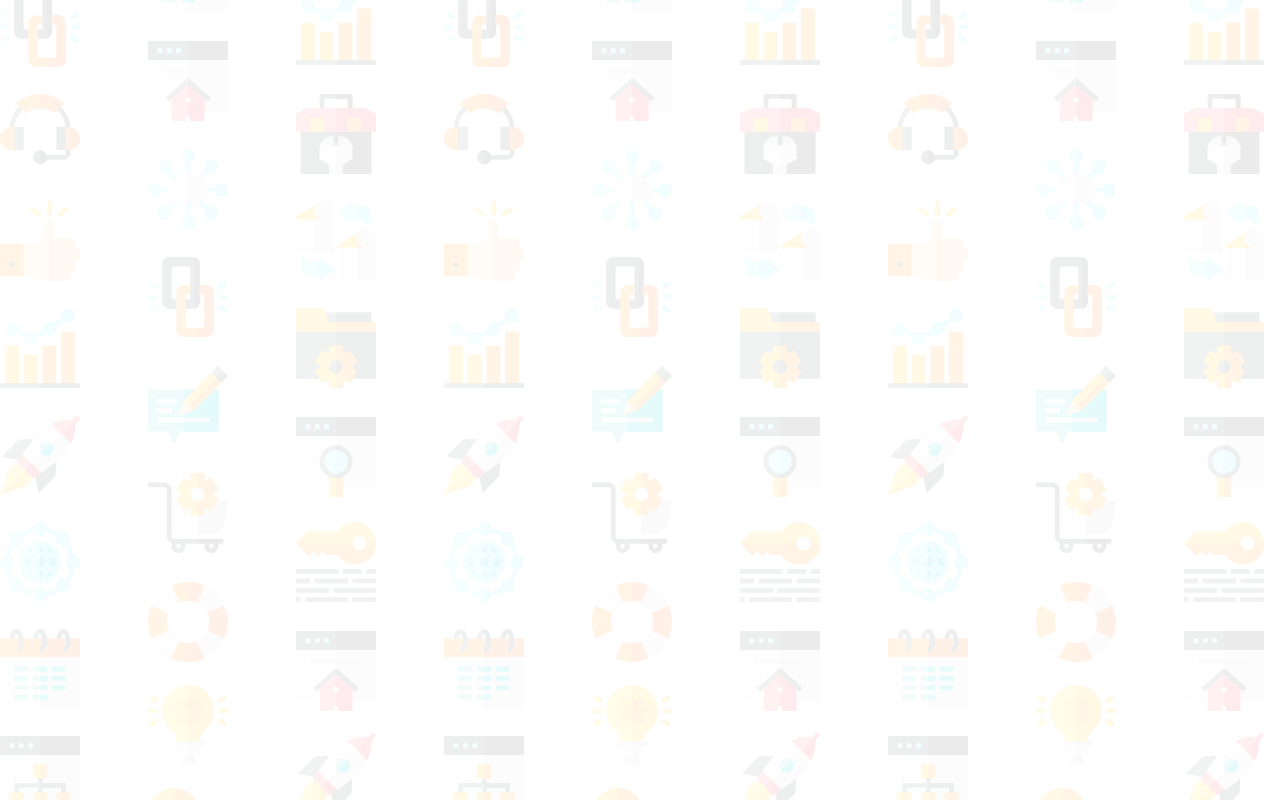
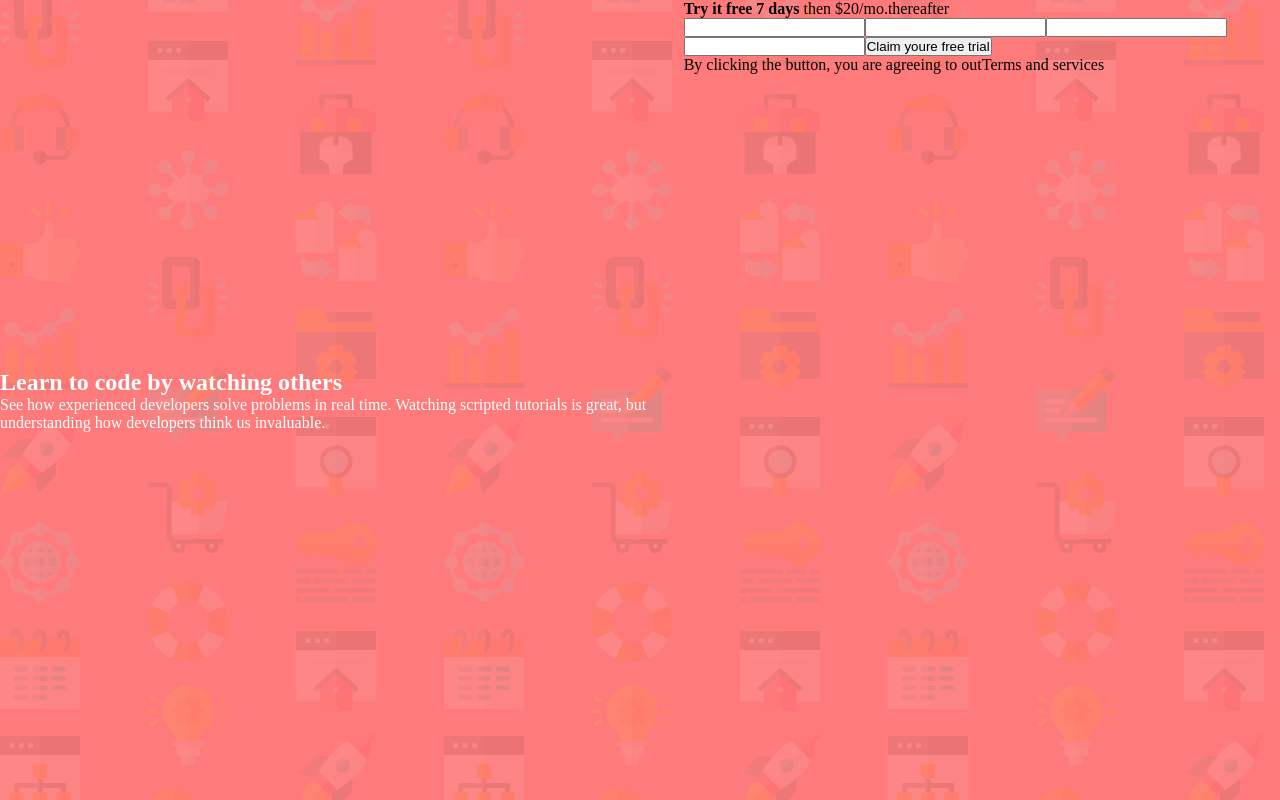
Before and after one commit to Segnities/react-sign-up-form, a React (Vite) app: page / in a window 1280 px wide. Built offline with nearby package versions, Linux system fonts and the light colour scheme.

Commit message:
basic html structure

```diff
--- a/src/components/App.css
+++ b/src/components/App.css
@@ -1,8 +1,16 @@
 .App {
   width: 100%;
   min-height: 100vh;
+  display: flex;
+  flex-direction: row;
   background-image: url("./assets/img/bg-intro-desktop.png");
   background-size: cover;
+  background-color: hsl(0, 100%, 74%);
+}
+
+.intro {
+  align-self: center;
+  color: #fff;
 }
 
 @media screen and (max-width: 720px) {
--- a/src/components/App.jsx
+++ b/src/components/App.jsx
@@ -1,14 +1,38 @@
-import React from 'react'
+import React from "react";
 
-import './App.css'
+import "./App.css";
 
 function App() {
-
   return (
     <div className="App">
-
+      <div className="intro">
+        <h2>Learn to code by watching others</h2>
+        <p>
+          See how experienced developers solve problems in real time. Watching
+          scripted tutorials is great, but understanding how developers think us
+          invaluable.
+        </p>
+      </div>
+      <div className="card-wrapper">
+        <div className="sign-up-suggestion">
+          <p>
+            <strong>Try it free 7 days</strong> then $20/mo.thereafter
+          </p>
+        </div>
+        <form className="sign-up-card" onSubmit={(e) => e.preventDefault()}>
+          <input type="text" />
+          <input type="text" />
+          <input type="email" />
+          <input type="password" />
+          <button>Claim youre free trial</button>
+          <p>
+            By clicking the button, you are agreeing to out
+            <span>Terms and services</span>
+          </p>
+        </form>
+      </div>
     </div>
-  )
+  );
 }
 
-export default App
+export default App;
```
Also changed, not shown: src/hooks/useInput.js (added, +9 -0 lines).
